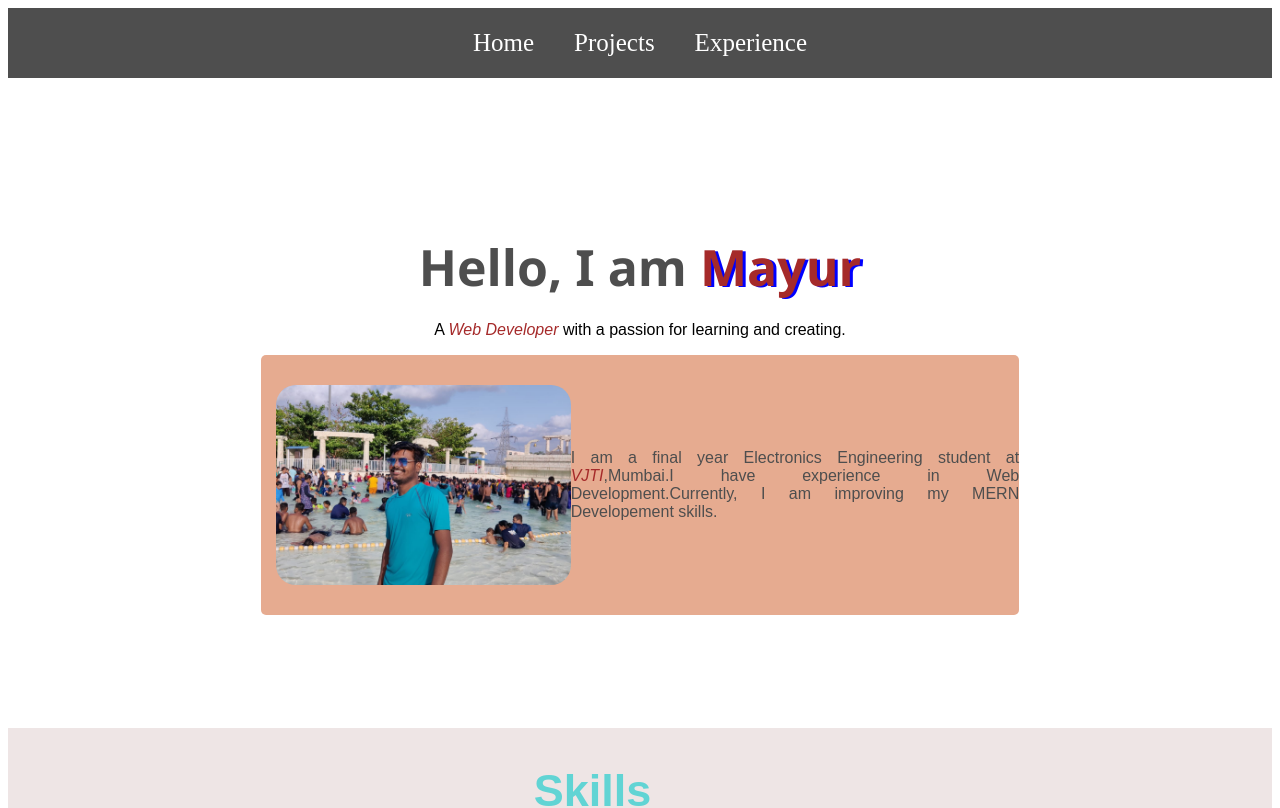
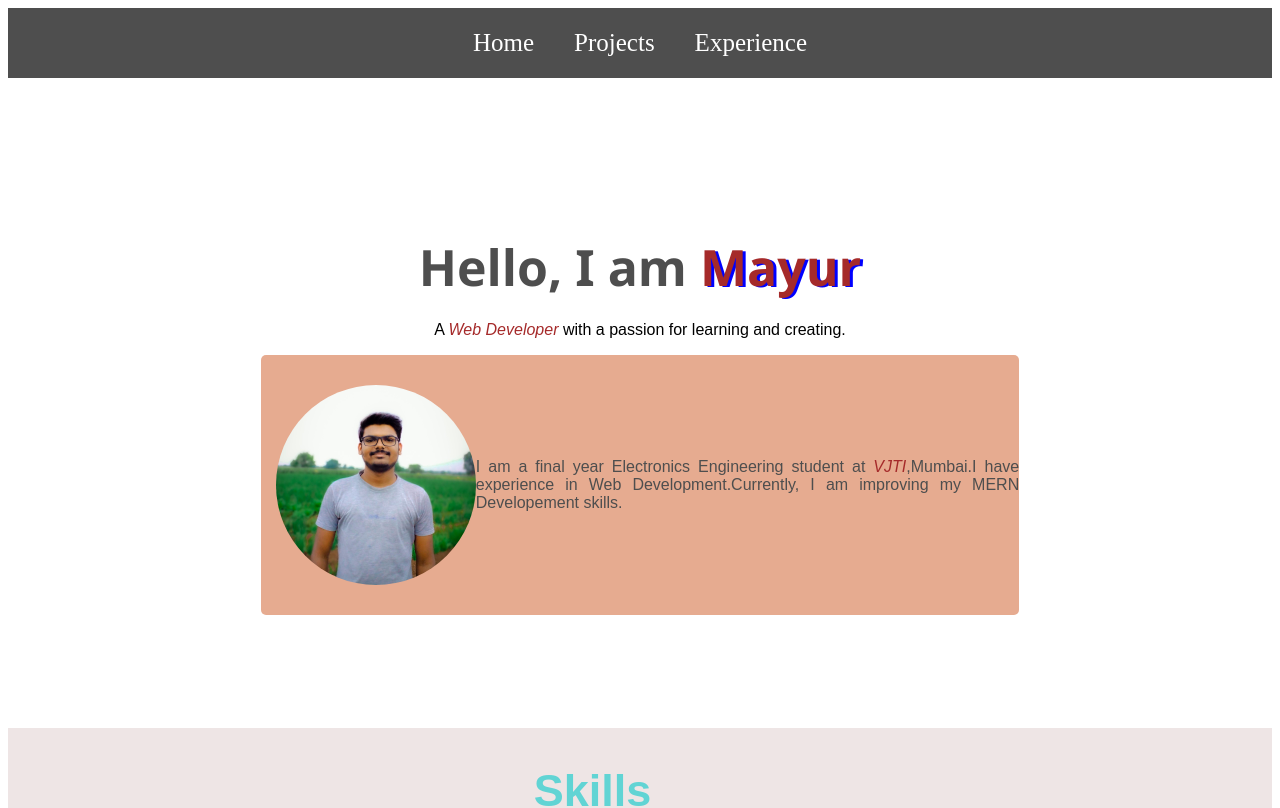
Before and after one commit to MayurChavan7/portfolio7, a React (Create React App) app: page / in a window 1280 px wide. Shown: the top 808 px of the page. Built offline with nearby package versions, Linux system fonts and the light colour scheme.

Commit message:
photo: changed

```diff
--- a/src/Pages/Home.js
+++ b/src/Pages/Home.js
@@ -1,6 +1,6 @@
 import React from "react";
 import "../styles/Home.css";
-import Mayur from "../assets/Mayur.jpeg";
+import Mayur from "../assets/port.jpeg";
 function Home() {
   return (
     <>
--- a/src/styles/Home.css
+++ b/src/styles/Home.css
@@ -81,8 +81,8 @@
   /* background-color: rgb(214, 200, 200); */
 }
 .mayur img {
-  border-radius: 20px;
-  width: 100%;
+  border-radius: 200px;
+  width: 30%;
   height: 200px;
   background-position: center;
   background-repeat: no-repeat;
```
Also changed, not shown: src/assets/port.jpeg (added).
